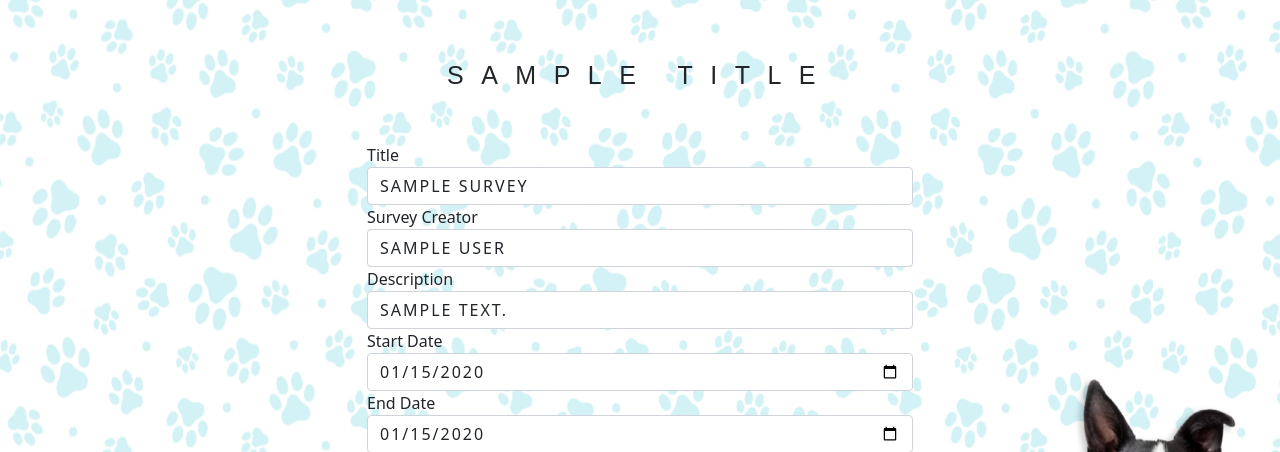
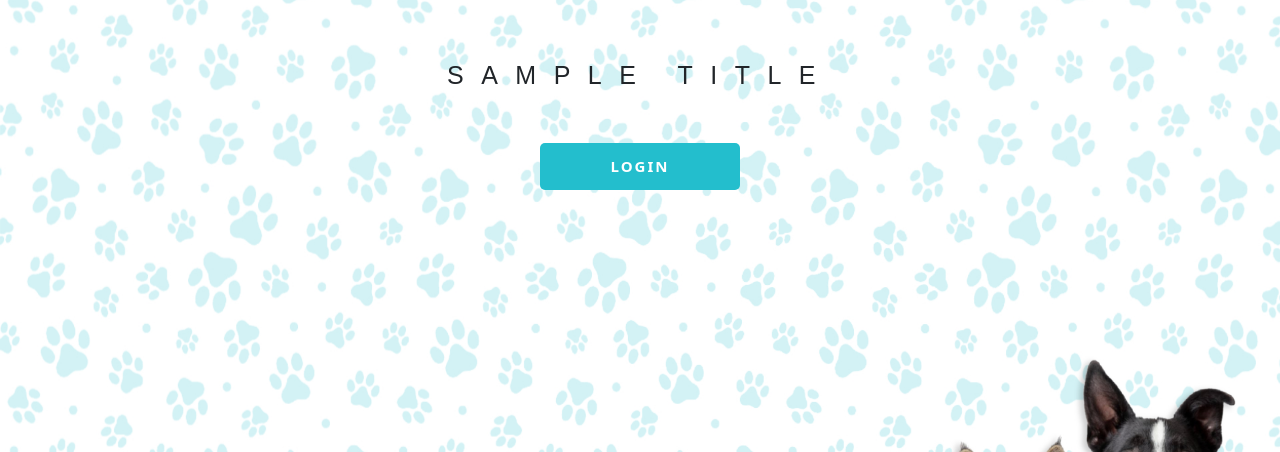
Before and after one commit to Eman-Abubakr/petvey_backend, a Node server app: template backend/views/survey/add_edit.ejs in a window 1280 px wide. Shown: the part 87-539 px from the top of the page. Run offline with Node 20, Linux system fonts and the light colour scheme; tables that the repository leaves empty hold one stand-in row (values such as "Sample post"); the template is opened without the code that fills it: values that come from a table or form of the project are taken from there, most other values are stand-ins (such as "Sample title", 1, 10 or a date in 2020); some libraries are stand-ins or nearby versions.

Commit message:
Update add_edit.ejs

```diff
--- a/backend/views/survey/add_edit.ejs
+++ b/backend/views/survey/add_edit.ejs
@@ -13,6 +13,7 @@ Fall 2021
         <div class="offset-md-3 col-md-6">
             <h2><%= title %></h2>
 
+            <% if(typeof displayName == 'string' && displayName) { %>
             <form id="surveyForm" class="form" method="POST">
                 <div class="form-group">
                     <input type="hidden"
@@ -86,6 +87,9 @@ Fall 2021
                 </button>
                     </div>
             </form>
+            <% } else { %>
+                <input type="button" onclick="location.href='/Login';" value="Login" />
+            <% } %>
         </div>
 
     </div>
```
